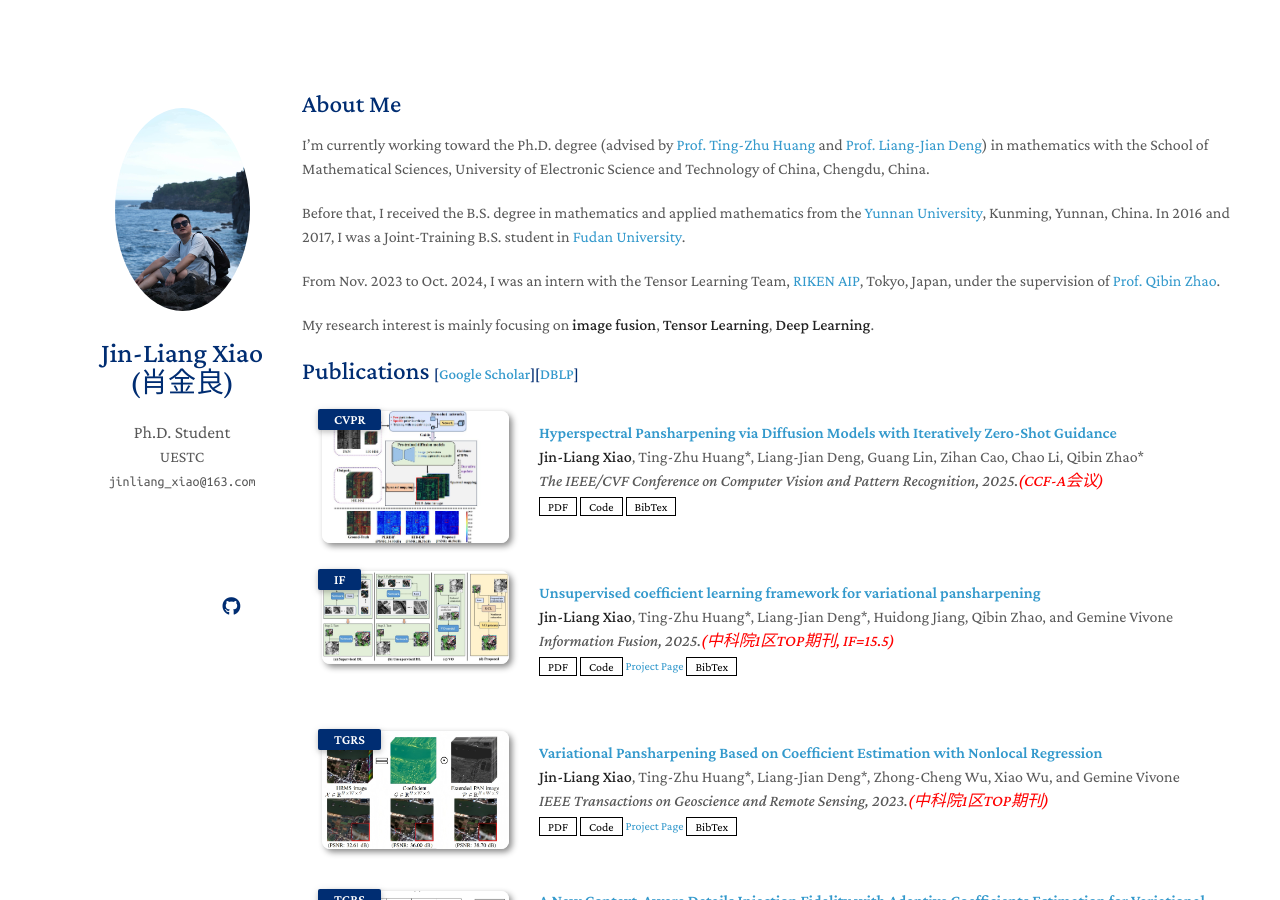
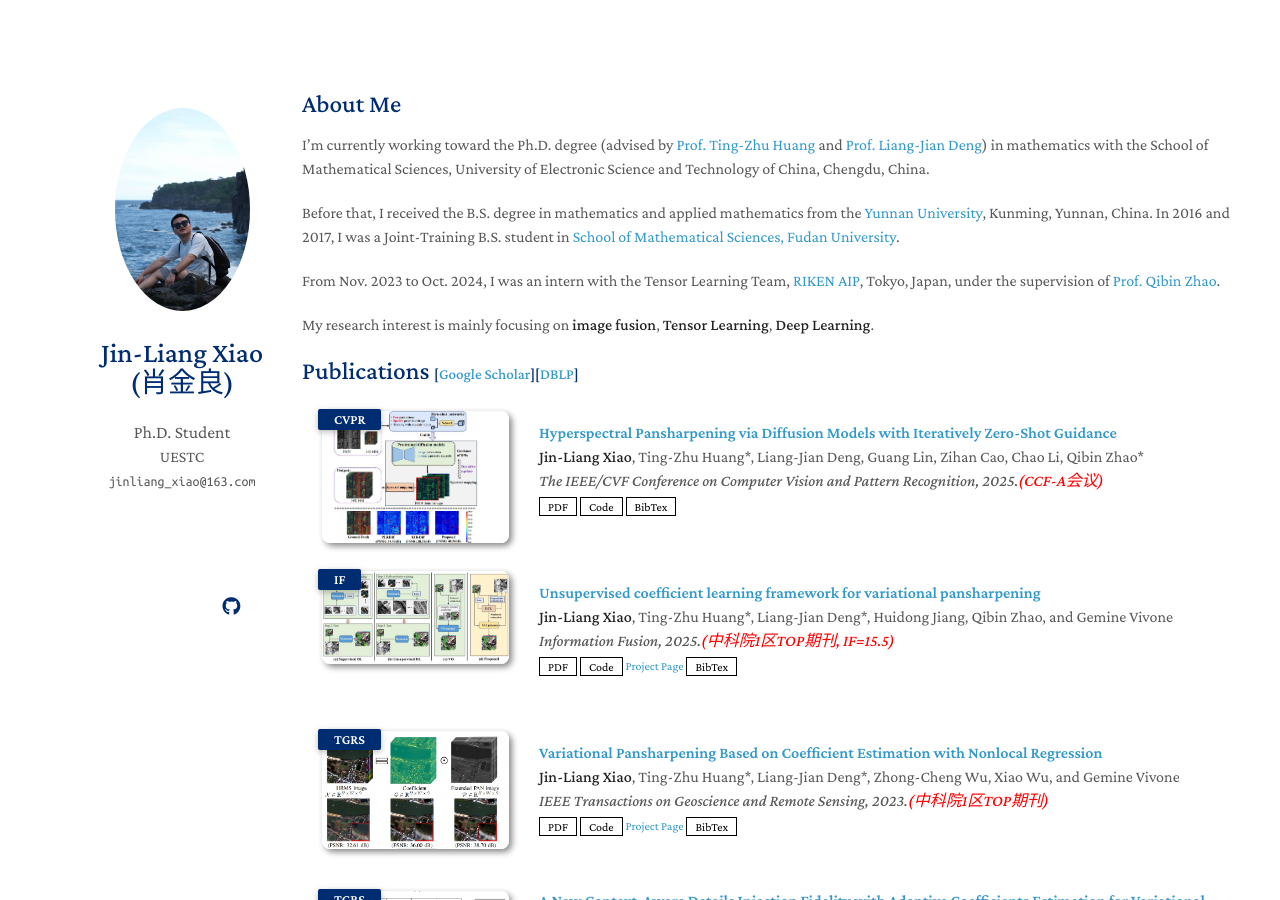
Before and after one commit to Jin-liangXiao/Jin-liangXiao.github.io, a Jekyll site: the page built from index.md, in a window 1280 px wide and 900 px high. Built offline with Jekyll 4.4.1, drawn with Linux system fonts in a browser that asks for light colours; nearby versions of some CDN libraries; a style sheet for code colours, icons or effects is not loaded; our own code applies the rules of GitHub Pages for plain Markdown files.

Commit message:
Update index.md

```diff
--- a/index.md
+++ b/index.md
@@ -7,7 +7,7 @@
 I'm currently working toward the Ph.D. degree (advised by [Prof. Ting-Zhu Huang](https://www.math.uestc.edu.cn/info/1081/2041.htm) and [Prof. Liang-Jian Deng](https://liangjiandeng.github.io/)) in mathematics with the School of Mathematical Sciences, University of Electronic Science and Technology of China, Chengdu, China.
 
 Before that, I received the B.S. degree in mathematics and applied mathematics from the [Yunnan University](https://www.ynu.edu.cn), Kunming, Yunnan, China.
-In 2016 and 2017, I was a Joint-Training B.S. student in [Fudan University](https://www.fudan.edu.cn).
+In 2016 and 2017, I was a Joint-Training B.S. student in [School of Mathematical Sciences, Fudan University](https://math.fudan.edu.cn/).
 
 From Nov. 2023 to Oct. 2024, I was an intern with the Tensor Learning Team, [RIKEN AIP](https://www.riken.jp/en/research/labs/aip/), Tokyo, Japan, under the supervision of [Prof. Qibin Zhao](https://qibinzhao.github.io/).
 
```
